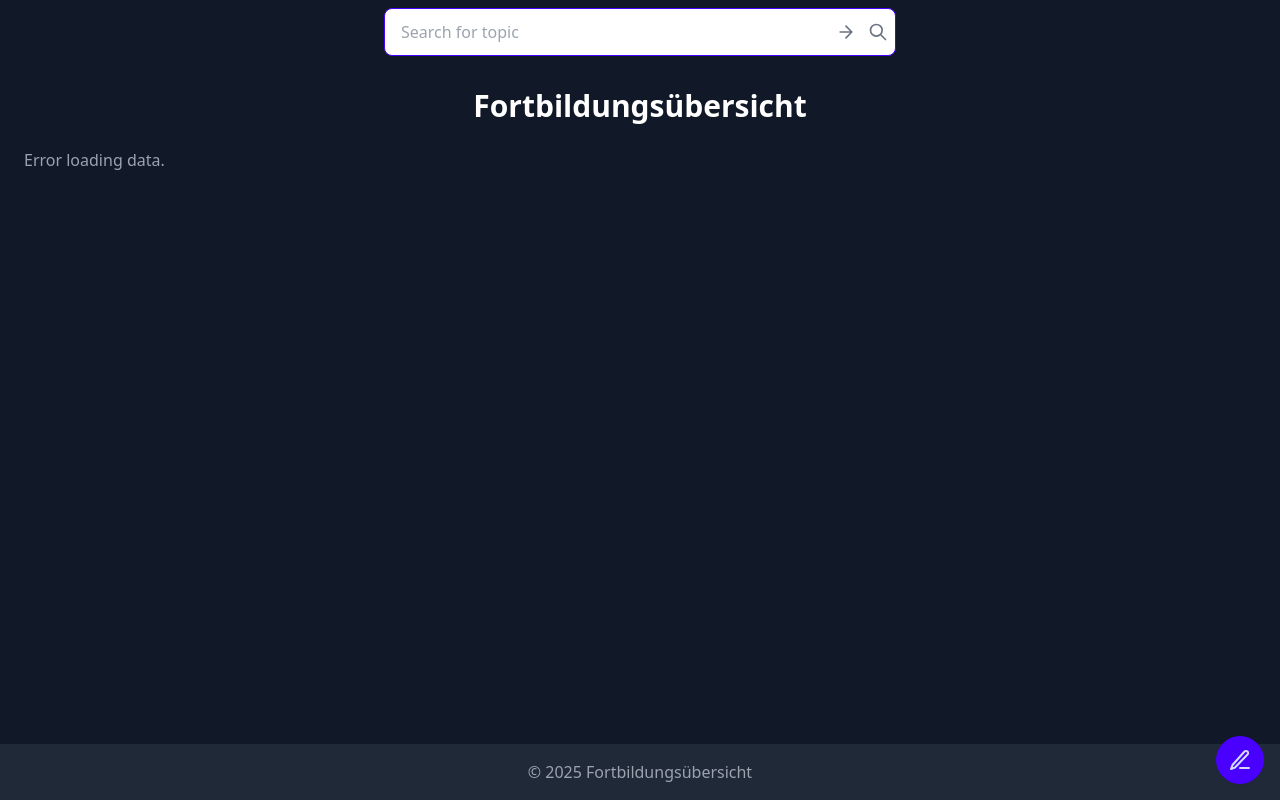
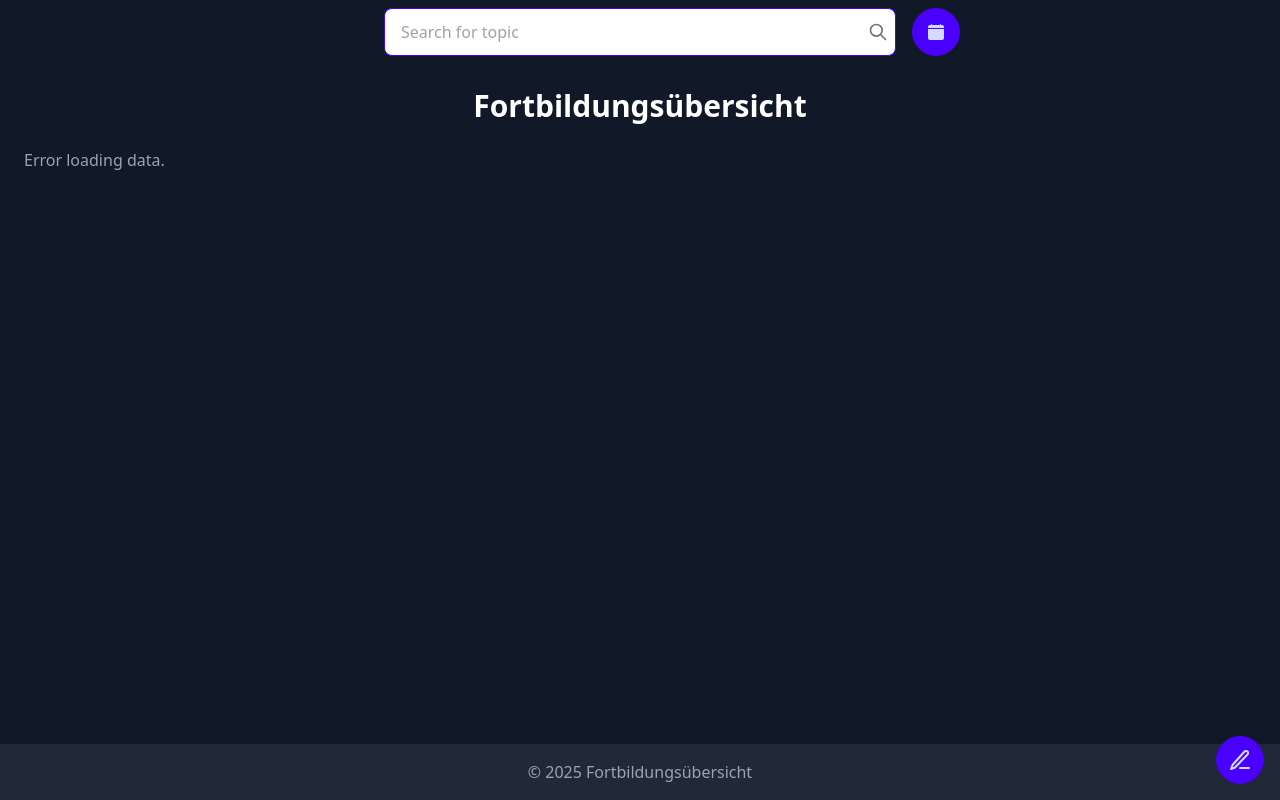
Before and after one commit to lenajenichen/SchoolSite01, a plain HTML site: page index.html in a window 1280 px wide. Drawn offline with nearby package versions, Linux system fonts and the light colour scheme; no server answers.

Commit message:
Unsaved files

```diff
--- a/functions.js
+++ b/functions.js
@@ -362,3 +362,10 @@ document.getElementById('add-fobi-form').addEventListener('submit', async functi
         alert(`Eintrag konnte nicht ${id ? 'aktualisiert' : 'hinzugefügt'} werden.`);
     }
 });
+
+function changeFilter() {
+    const searchFilters = document.getElementById('search-filters');
+    if(searchFilters.className === 'filter-date') {
+
+    }
+}
--- a/index.html
+++ b/index.html
@@ -9,6 +9,15 @@
 <body class="bg-gray-900 text-white min-h-screen flex flex-col">
 <div class="navbar bg-base-900">
     <div class="navbar-center w-full flex justify-center">
+        <div class="fixed top-2.75 right-80">
+            <div class="tooltip tooltip-bottom" data-tip="Search for Date">
+                <label class="btn btn-primary btn-circle">
+                    <svg xmlns="http://www.w3.org/2000/svg" width="16" height="16" fill="currentColor" class="bi bi-calendar-fill" viewBox="0 0 16 16">
+                        <path d="M3.5 0a.5.5 0 0 1 .5.5V1h8V.5a.5.5 0 0 1 1 0V1h1a2 2 0 0 1 2 2v11a2 2 0 0 1-2 2H2a2 2 0 0 1-2-2V5h16V4H0V3a2 2 0 0 1 2-2h1V.5a.5.5 0 0 1 .5-.5"/>
+                    </svg>
+                </label>
+            </div>
+        </div>
         <div class="form-control w-1/2 max-w-lg relative">
             <input class="input input-bordered input-primary w-full pr-10" id="search-input" placeholder="Search for topic" type="text"/>
             <span id="search-icon" class="absolute right-2 top-1/2 transform -translate-y-1/2 text-gray-500 cursor-pointer">
@@ -16,17 +25,6 @@
                     <path d="M21 21l-6-6m2-5a7 7 0 11-14 0 7 7 0 0114 0z" stroke-linecap="round" stroke-linejoin="round" stroke-width="2"/>
                 </svg>
             </span>
-            <div class="absolute right-10 top-1/2 transform -translate-y-1/2 text-gray-500 cursor-pointer dropdown dropdown-left">
-                <label tabindex="0">
-                    <svg class="h-5 w-5" fill="none" stroke="currentColor" viewBox="0 0 24 24" xmlns="http://www.w3.org/2000/svg">
-                        <path d="M5 12h14M12 5l7 7-7 7" stroke-linecap="round" stroke-linejoin="round" stroke-width="2"/>
-                    </svg>
-                </label>
-                <ul tabindex="0" class="dropdown-content menu p-2 shadow bg-gray-800 text-white rounded-box w-52">
-                    <li><button id="filter-date">Nach Datum filtern</button></li>
-                    <li><button id="filter-teacher">Nach Lehrer filtern</button></li>
-                </ul>
-            </div>
         </div>
     </div>
 </div>
```
